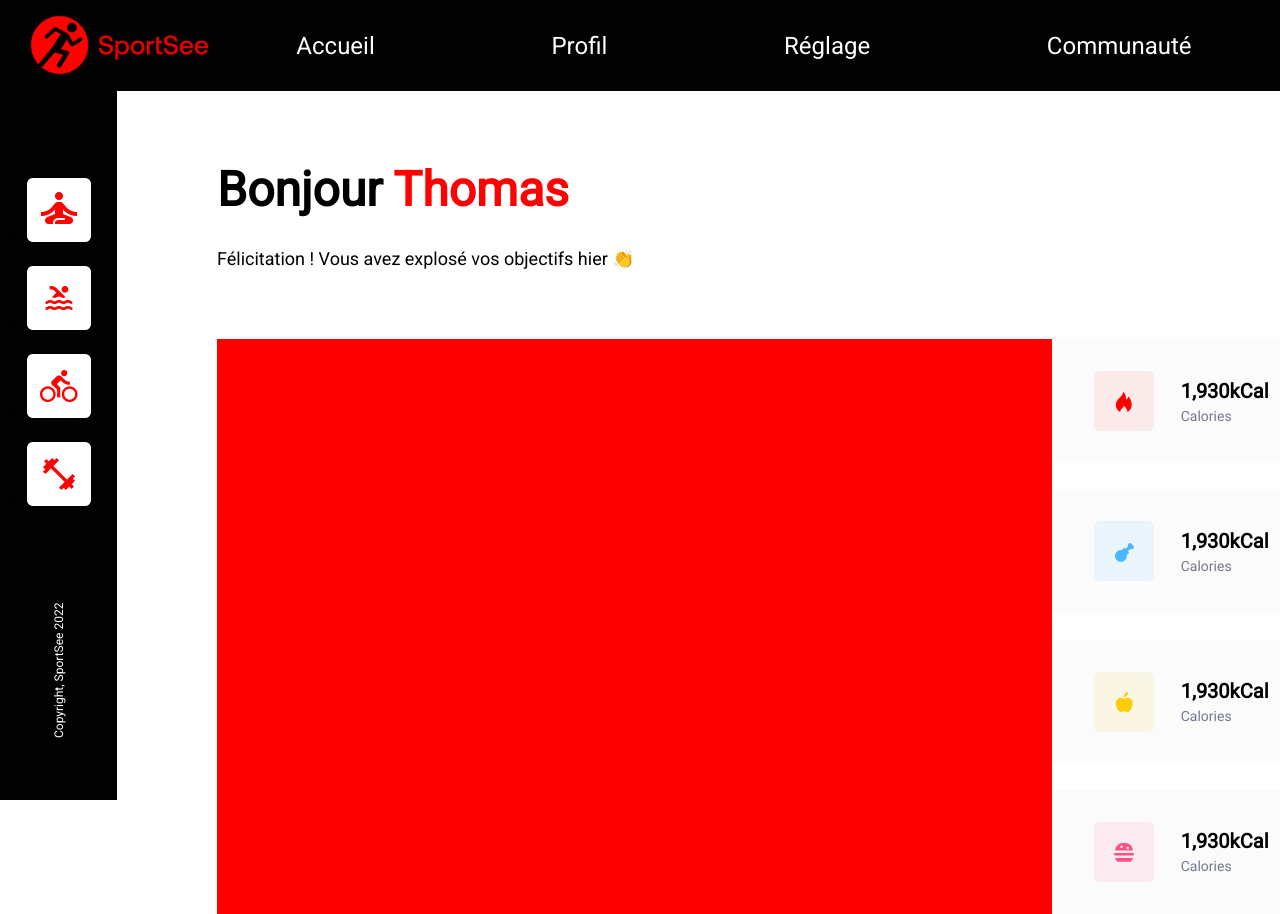
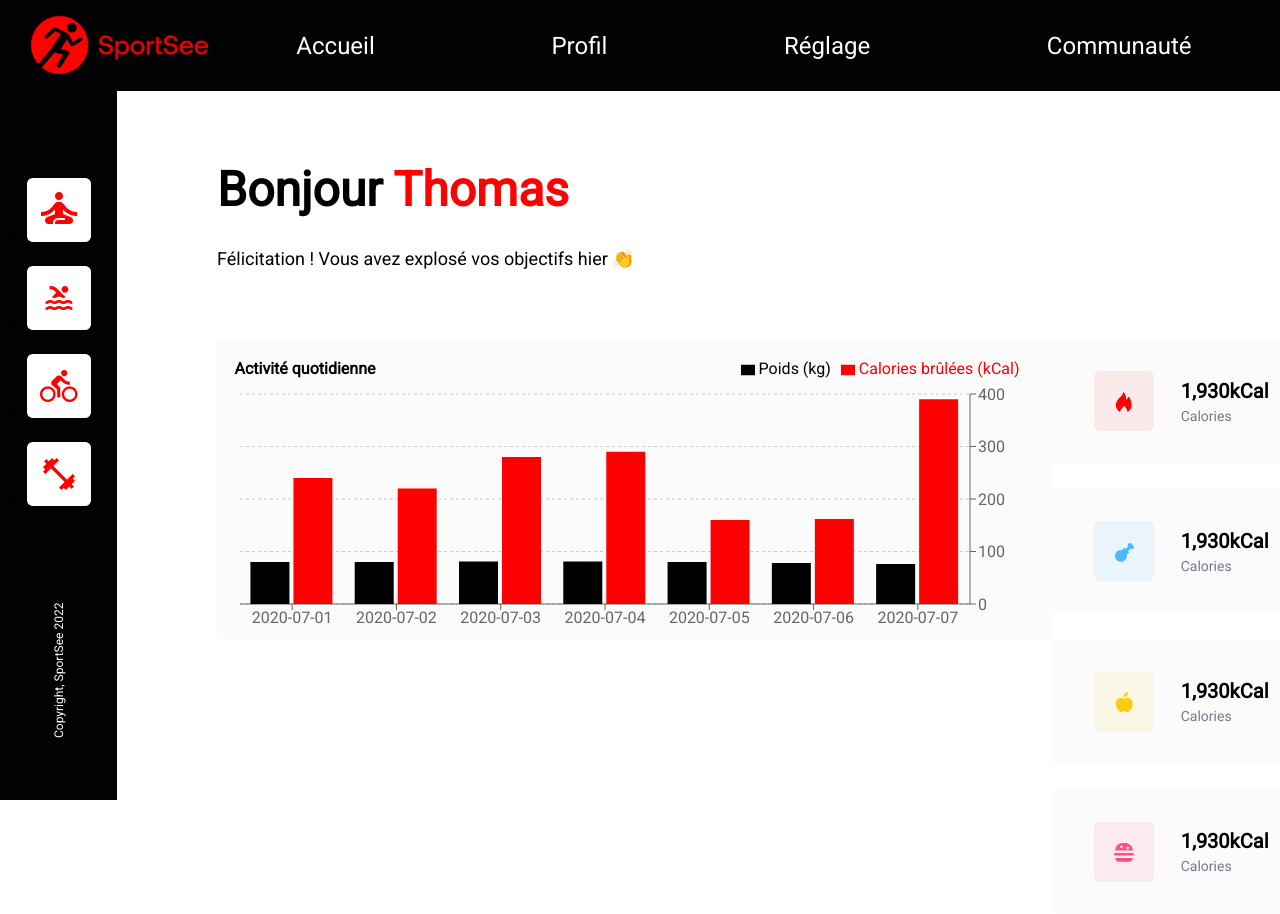
Before and after one commit to Dojando/JawadAmraoui_12_17012022, a React (Create React App) app: page / in a window 1280 px wide. Shown: the top 914 px of the page. Built offline with nearby package versions, Linux system fonts and the light colour scheme.

Commit message:
installation de rechart et integration du graph barchart

```diff
--- a/package.json
+++ b/package.json
@@ -9,6 +9,7 @@
     "react": "^17.0.2",
     "react-dom": "^17.0.2",
     "react-scripts": "5.0.0",
+    "recharts": "^2.1.8",
     "web-vitals": "^2.1.4"
   },
   "scripts": {
--- /dev/null
+++ b/src/components/barChart.jsx
@@ -0,0 +1,73 @@
+import React from "react";
+import {
+  BarChart,
+  Bar,
+  XAxis,
+  YAxis,
+  CartesianGrid,
+  Tooltip,
+  Legend
+} from "recharts";
+
+const data = [
+  {
+    day: '2020-07-01',
+    kilogram: 80,
+    calories: 240
+},
+{
+    day: '2020-07-02',
+    kilogram: 80,
+    calories: 220
+},
+{
+    day: '2020-07-03',
+    kilogram: 81,
+    calories: 280
+},
+{
+    day: '2020-07-04',
+    kilogram: 81,
+    calories: 290
+},
+{
+    day: '2020-07-05',
+    kilogram: 80,
+    calories: 160
+},
+{
+    day: '2020-07-06',
+    kilogram: 78,
+    calories: 162
+},
+{
+    day: '2020-07-07',
+    kilogram: 76,
+    calories: 390
+}
+];
+
+function BarChartGraph() {
+  return (
+    <div className="barchart">
+      <p className="barchart-title">Activité quotidienne</p>
+      <BarChart width={800} height={300} data={data}>
+        <CartesianGrid vertical="" strokeDasharray="3 3" />
+        <XAxis dataKey="day" />
+        <YAxis orientation="right"
+            />
+        <Tooltip contentStyle={{  background: "red", color: "white" }} itemStyle={{ color: "white" }}/>
+        <Legend
+          verticalAlign="top"
+          align="right"
+          wrapperStyle={{ lineHeight: "50px" }}
+        />
+
+        <Bar name="Poids (kg)" dataKey="kilogram" fill="black" />
+        <Bar name="Calories brûlées (kCal)" dataKey="calories" fill="red" />
+      </BarChart>
+    </div>
+  );
+}
+
+export default BarChartGraph;
--- a/src/pages/App.js
+++ b/src/pages/App.js
@@ -1,6 +1,7 @@
 import Header from "../components/header"
 import Aside from "../components/aside"
 import FoodData from "../components/foodData"
+import BarChartGraph from "../components/barChart.jsx"
 import calorieLogo from "../images/calories-icon.png"
 import carbLogo from "../images/carbs-icon.png"
 import proteinLogo from "../images/protein-icon.png"
@@ -19,7 +20,9 @@ function App() {
           </header>
           <div className="dashboard-body">
             <div className="graphs-list">
-              <div className="graph1"></div>
+              <div className="barchart-container">
+                <BarChartGraph />
+              </div>
               <div className="graph2"></div>
               <div className="graph3"></div>
               <div className="graph4"></div>
--- a/src/style/index.css
+++ b/src/style/index.css
@@ -108,7 +108,23 @@ body {
 .graphs-list {
   width: 835px;
   height: 575px;
-  background-color: red;
+}
+
+.barchart-container {
+  background-color: #FBFBFB;
+  display: flex;
+  justify-content: center;
+  border-radius: 5px
+}
+
+.barchart {
+  position: relative;
+}
+
+.barchart-title {
+  position: absolute;
+  top: 20px;
+  font-weight: 700;
 }
 
 /* données alimentaire */
```
Also changed, not shown: src/components/lineChart.jsx (added), src/components/radarChart.jsx (added), src/components/radialBarChart.jsx (added), 1 other file (tests, documents, lock files or other folders).
